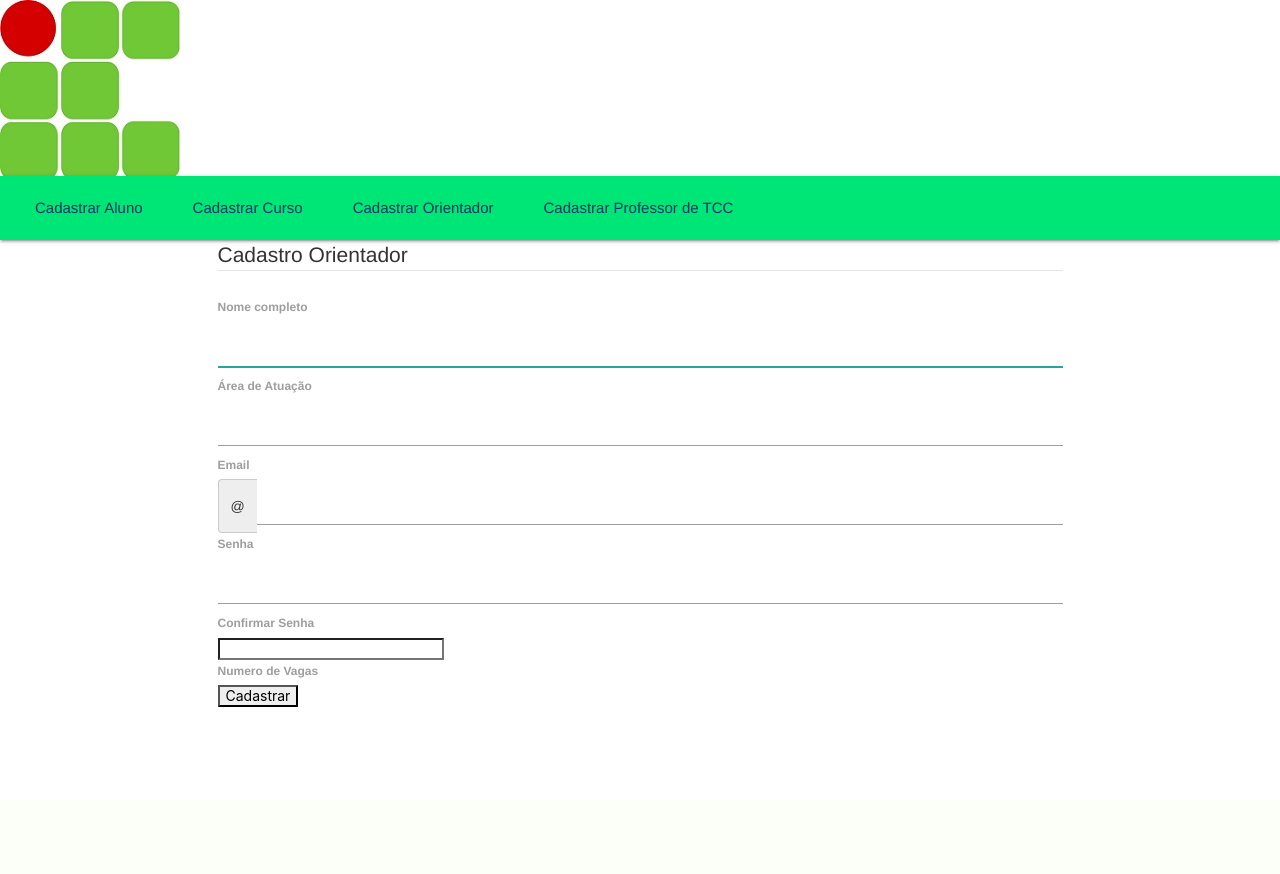
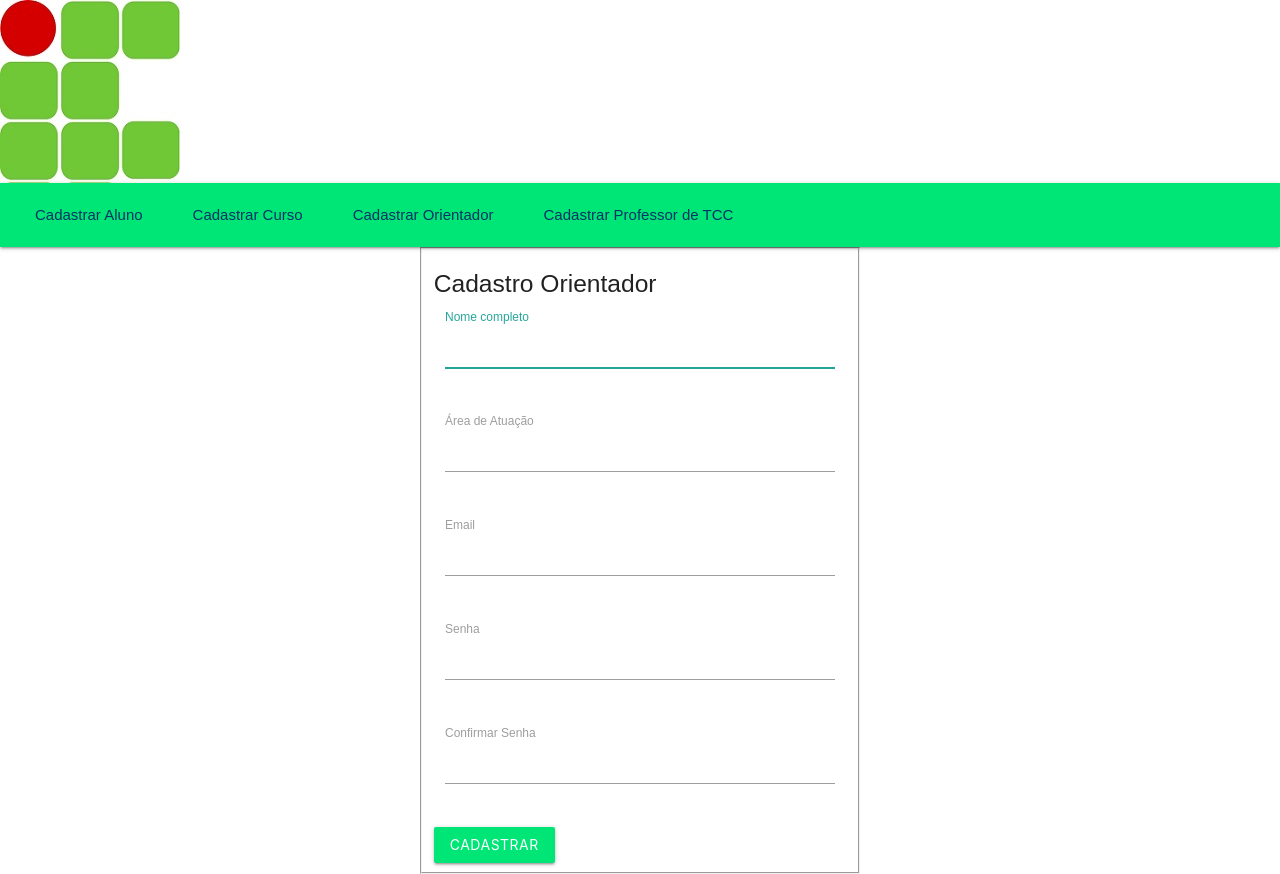
Before and after one commit to matheusdemedeiros/webtcc, a PHP site: page /cadastroorientador.php in a window 1280 px wide. Before the commit the page ends 800 px from the top, so only its background shows below. Run offline with PHP 8.4, Linux system fonts and the light colour scheme.

Commit message:
Front-end alterado

```diff
--- a/cabecalho.php
+++ b/cabecalho.php
@@ -2,6 +2,7 @@
 <!-- <link href="https://maxcdn.bootstrapcdn.com/bootstrap/3.3.7/css/bootstrap.min.css" rel="stylesheet" integrity="sha384-BVYiiSIFeK1dGmJRAkycuHAHRg32OmUcww7on3RYdg4Va+PmSTsz/K68vbdEjh4u" crossorigin="anonymous"> -->
 <!-- Compiled and minified CSS -->
 <link rel="stylesheet" href="https://cdnjs.cloudflare.com/ajax/libs/materialize/1.0.0/css/materialize.min.css">
+<link href="https://fonts.googleapis.com/icon?family=Material+Icons" rel="stylesheet">
 
 <!-- Compiled and minified JavaScript -->
 <script src="https://cdnjs.cloudflare.com/ajax/libs/materialize/1.0.0/js/materialize.min.js"></script>
--- a/cadastroorientador.php
+++ b/cadastroorientador.php
@@ -6,28 +6,29 @@
     <title>Pagina de Cadastro</title>
 
     <link rel="stylesheet" href="css/estilos.css">
-    <link rel="stylesheet" href="css/bootstrap.css">
-    <script type ="text/javascript">
-        function validar(){
+
+    <script type="text/javascript">
+        function validar() {
             var senha = formuser.password.value;
-            var confirmarsenha= formuser.password2.value;
-            if(senha == "" || senha.length <=5){
+            var confirmarsenha = formuser.password2.value;
+            if (senha == "" || senha.length <= 5) {
                 alert('prencha o campo com no mínimo 6 caracteres');
                 formuser.password.focus();
                 return false;
             }
-            if(confirmarsenha == "" || confirmarsenha.length <=5){
+            if (confirmarsenha == "" || confirmarsenha.length <= 5) {
                 alert('prencha o campo com no mínimo 6 caracteres');
                 formuser.password2.focus();
                 return false;
             }
 
-            if(senha!=confirmarsenha){
+            if (senha != confirmarsenha) {
                 alert('Senhas diferentes!');
                 formuser.password2.focus();
                 return false;
             }
         }
+
     </script>
 </head>
 
@@ -37,39 +38,50 @@
 		include("cabecalho.php");
 		?>
     <div class="container">
-        <form name="formuser" method="POST">
-
-            <fieldset>
-                <legend>Cadastro Orientador</legend>
+        <form class="container" name="formuser" method="POST">
+            <fieldset class="container">
+                <h5>Cadastro Orientador</h5>
+                <div class="row">
+                    <div class="input-field col s12">
+                        <input type="text" id="nome" name="nome" autofocus required>
                         <label for="nome">Nome completo</label>
-                <div>
-
-                    <input type="text" id="nome" name="nome" autofocus required>
-                </div>
-                <label for="area_atuacao">Área de Atuação</label>
-                <div>
-
-                    <input type="text" id="area_atuacao" name="area_atuacao" autofocus required>
-                </div>
-                <label for="email">Email</label>
-                <div>
-
-                    <div class="input-group">
-                        <span class="input-group-addon">@</span>
-                        <input type="email" id="email" name="email" autofocus required>
                     </div>
                 </div>
-                <label for="senha">Senha</label>
-                <div>
 
-                    <input type="password" id="password" name="password" autofocus required>
+
+                <div class="row">
+                    <div class="input-field col s12">
+                        <input type="text" id="area_atuacao" name="area_atuacao" autofocus required>
+                        <label for="area_atuacao">Área de Atuação</label>
                     </div>
-                <label for="senha2">Confirmar Senha</label>
-                <div>
-
-                    <input type="password2" id="password2" name="password2" autofocus required>
                 </div>
 
+                <div class="row">
+                    <div class="input-field col s12">
+
+                            <input type="email" id="email" name="email" class="validate" autofocus required>
+                            <label for="email">Email</label>
+
+                    </div>
+                </div>
+
+
+                <div class="row">
+                    <div class="input-field col s12">
+                        <input type="password" id="password" name="password" autofocus required>
+                        <label for="senha">Senha</label>
+                    </div>
+                </div>
+
+
+                <div class="row">
+                    <div class="input-field col s12">
+                        <input type="password" id="password2" name="password2" autofocus required>
+                        <label for="password2">Confirmar Senha</label>
+                    </div>
+                </div>
+
+                <!--  <div class="row">
 
                     <div>
                         <label for="numero_vagas">Numero de Vagas</label>
@@ -84,7 +96,9 @@
                         </select>
                     </div>
 
-                <input type="submit" name="Cadastrar" value="Cadastrar" onclick="return validar()" />
+                </div> -->
+
+                <input class="btn" style="background-color: #00e676" type="submit" name="Cadastrar" value="Cadastrar" onclick="return validar()" />
             </fieldset>
 
         </form>
```
Also changed, not shown: cadastroaluno.php (+8 -18 lines), cadastrocurso.php (+11 -11 lines), cadastroprofessortcc.php (+21 -26 lines), listagemAlunos.php (+14 -9 lines). Lines whose indentation alone changed are shown as unchanged.
